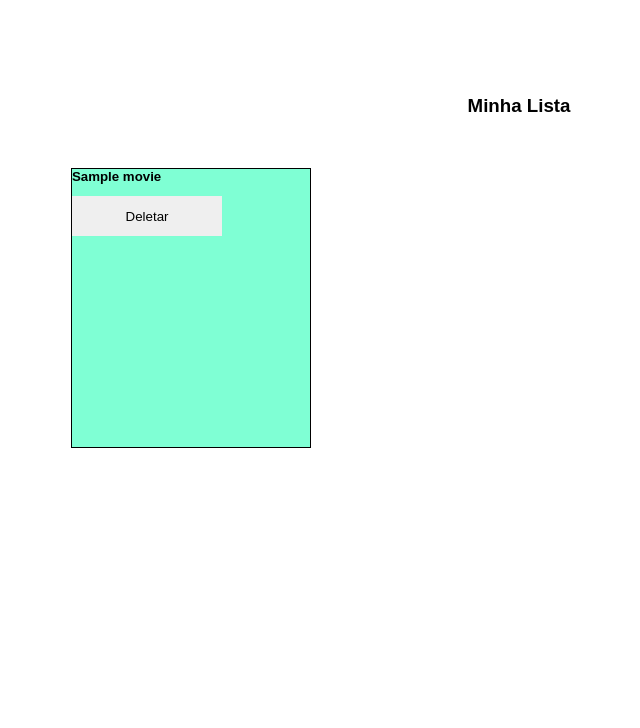
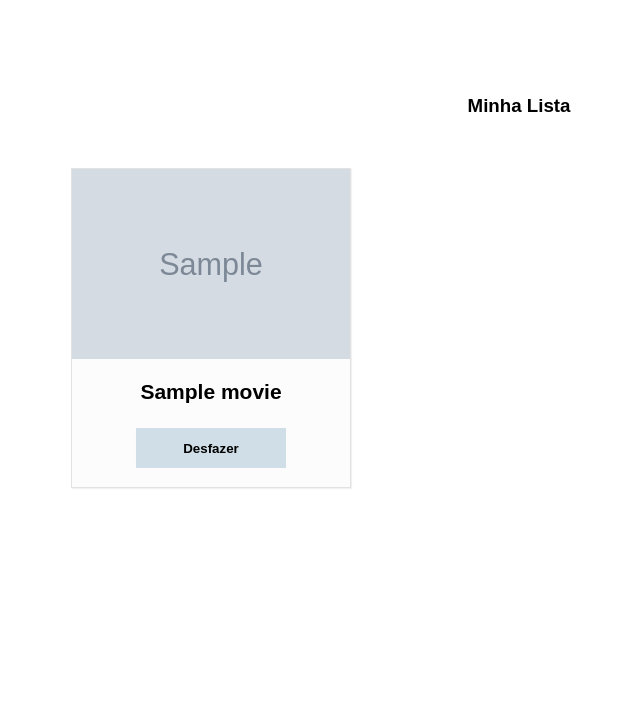
Before and after one commit to rafaelabou1999/sistema-blog-php, a PHP site: page /src/Views/list.php in a window 1280 px wide. Shown: the part 83-811 px from the top of the page, without its empty margins (121-761 px from the left). Run offline with PHP 8.4, Linux system fonts and the light colour scheme; tables that the repository leaves empty or names only in its code hold one stand-in row (values such as "Sample post"); grey boxes marked "Sample" are stand-in pictures.

Commit message:
:construction: Adding image on db

```diff
--- a/public/css/list.css
+++ b/public/css/list.css
@@ -4,12 +4,16 @@ h3{
     padding: 4%;
 }
 
+h5{
+    text-align: center;
+    padding-top: 6%;
+    font-size: 21px;
+}
 .list_box{
     height:88vh;
 }
 
 .movies{
-    width:240px;
     height:170px;
     object-fit: cover;
    display: flex;
@@ -20,7 +24,29 @@ h3{
 
 .each_movie{
     border:1px solid #000;
-    width:250px;
-    height:280px;
-    background-color: aquamarine;
+    width:280px;
+    height:320px;
+    border: 1px solid #e2e2e2;
+    box-shadow: 1px 1px 1px #f1f1f1;
+    background-color: rgb(252, 252, 252);
+    position: relative;
 }
+
+.img_movie img{
+    width: 20px !important;
+    height:20px !important;
+    object-fit: cover;
+}
+
+button{
+    background-color: rgb(208, 223, 231);
+    font-weight: 600;
+    position: absolute;
+    left:50%;
+    bottom:6%;
+    width:110px;
+    height:32px;
+    transform: translateX(-50%);
+    border:none;
+    text-align: center;
+}
--- a/src/Views/blog.php
+++ b/src/Views/blog.php
@@ -32,6 +32,7 @@ foreach ($posts as $post) {
         switch ($_SESSION['title']) {
             case $post['title']:
                 include __DIR__ . "/../inc/Header.inc.php"; ?>
+                <?php $_SESSION['image'] = $post['image']?>
                 <div class="box">
 
                 <div class="has_title">
--- a/src/Views/list.php
+++ b/src/Views/list.php
@@ -18,8 +18,9 @@ if(!empty($_SESSION['title'])){
     $count_value = (int) $results_count['count'];
 
     if($count_value === 0){
-        $stmt = $pdo->prepare('INSERT INTO movie (`title`) VALUES (:title)');
+        $stmt = $pdo->prepare('INSERT INTO movie (`image`,`title`) VALUES (:image, :title)');
         $stmt->bindValue(':title', $_SESSION['title']);
+        $stmt->bindValue(':image', $_SESSION['image']);
         $stmt->execute();
         $results = $stmt->fetchAll(PDO::FETCH_ASSOC);
     }
@@ -51,11 +52,12 @@ session_destroy();
         <div class="movies" >
             <?php foreach ($rows AS $row):?>
                 <div class="each_movie" id="<?= e($row['id']) ?>">
+                    <img class="img_movie" width="100%" height="190px" src="<?= $row['image']?>" style="object-fit:cover;"/>
                     <h5><?= $row['title'] ?></h5>
                     <form id="delete-form" method="POST" action="../inc/db-delete-movie.inc.php" >
                        <input type="hidden" name="id" value="<?= e($row['id']) ?>"/>
                     </form>
-                    <button type="submit">Deletar</button>
+                    <button type="submit">Desfazer</button>
                 </div>
             <?php endforeach; ?>
         </div>
```
